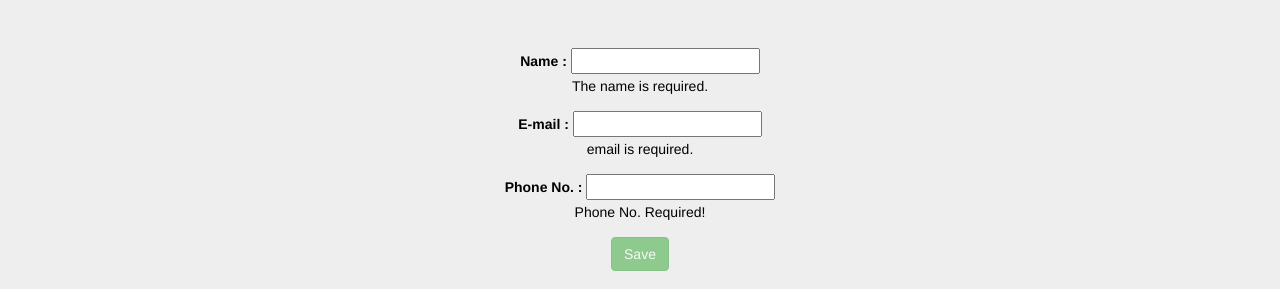
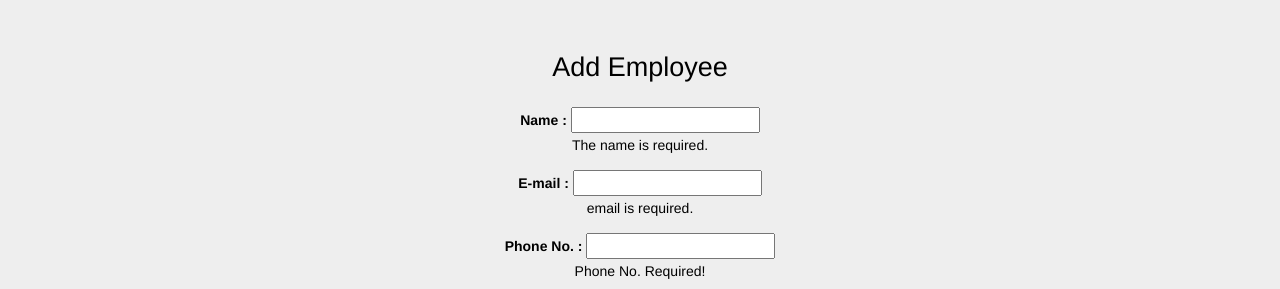
Before and after one commit to aki9762/nodetest, a website: page index.html in a window 1280 px wide. Shown: the top 289 px of the page. Drawn offline with nearby package versions, Linux system fonts and the light colour scheme; some packages are replaced by stand-ins of ours; no server answers; a script that the page names is missing.

Commit message:
Update index.html

```diff
--- a/index.html
+++ b/index.html
@@ -10,7 +10,7 @@
 	<body ng-app="formApp" class="jumbotron">
 	 <div class="container-fluid">
 		<div ng-controller="empcontroller">
-
+		<div class="text-center" style="font-size: 27px;">Add Employee</div></br>
 			<form name="myForm" class="form-horizontal text-center" novalidate>
 				<div class="form-group">
 				 <label>Name : </label>
```
